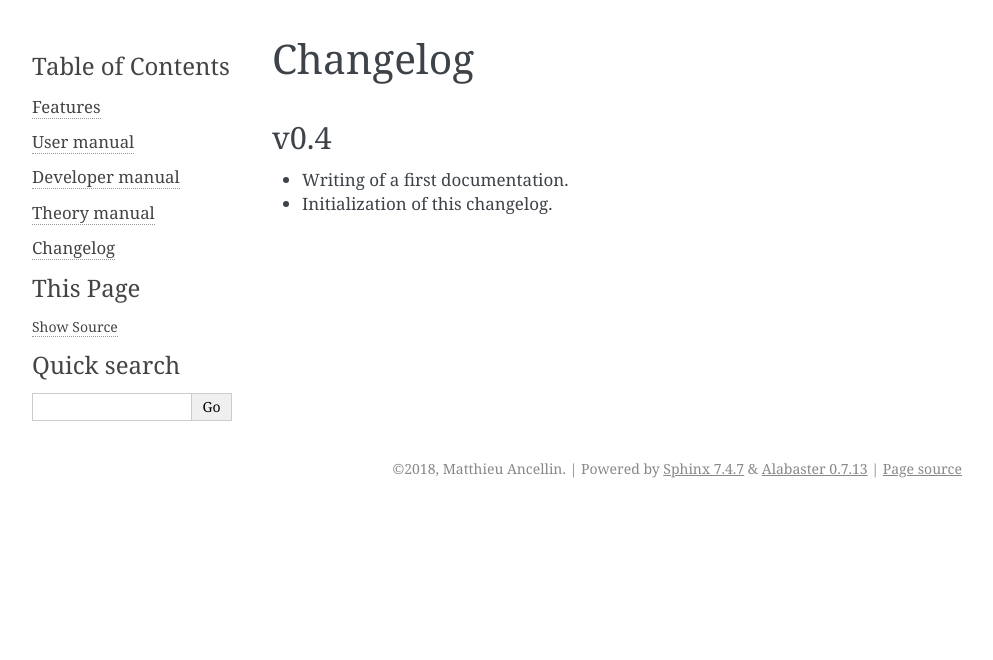
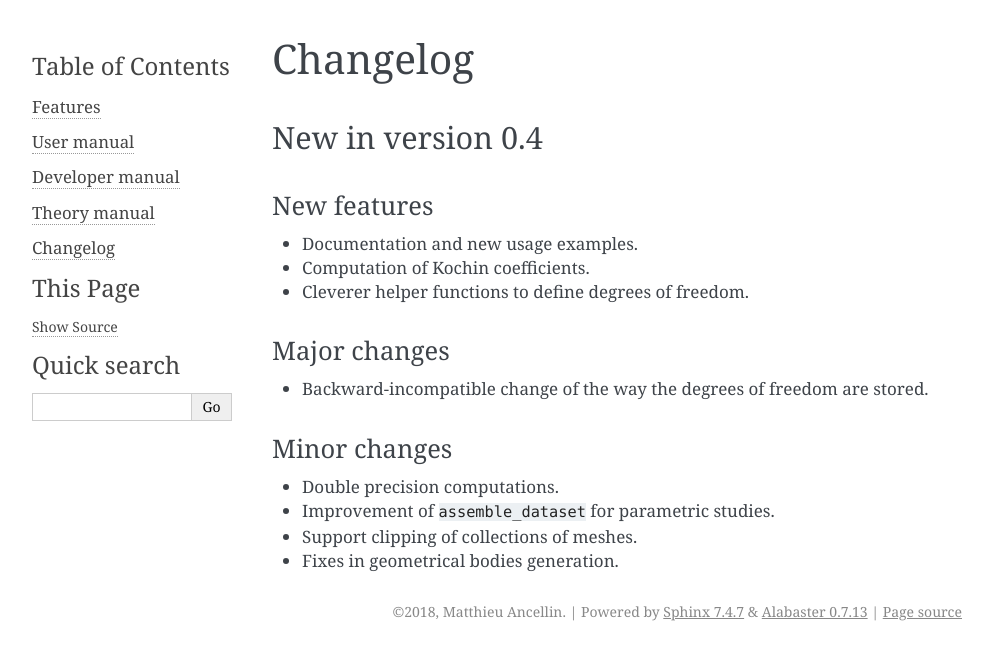
Before and after one commit to capytaine/capytaine, a Sphinx documentation site: the page built from docs/changelog.rst, in a window 1280 px wide. Shown: the top 660 px of the page, without its empty margins (148-1141 px from the left). Built offline with Sphinx 7.4.7, drawn with Linux system fonts in a browser that asks for light colours.

Commit message:
Changelog for version 0.4.

```diff
--- a/docs/changelog.rst
+++ b/docs/changelog.rst
@@ -2,8 +2,26 @@
 Changelog
 =========
 
-v0.4
-----
+------------------
+New in version 0.4
+------------------
 
-* Writing of a first documentation.
-* Initialization of this changelog.
+New features
+------------
+
+* Documentation and new usage examples.
+* Computation of Kochin coefficients.
+* Cleverer helper functions to define degrees of freedom.
+
+Major changes
+-------------
+
+* Backward-incompatible change of the way the degrees of freedom are stored.
+
+Minor changes
+-------------
+
+* Double precision computations.
+* Improvement of :code:`assemble_dataset` for parametric studies.
+* Support clipping of collections of meshes.
+* Fixes in geometrical bodies generation.
```
